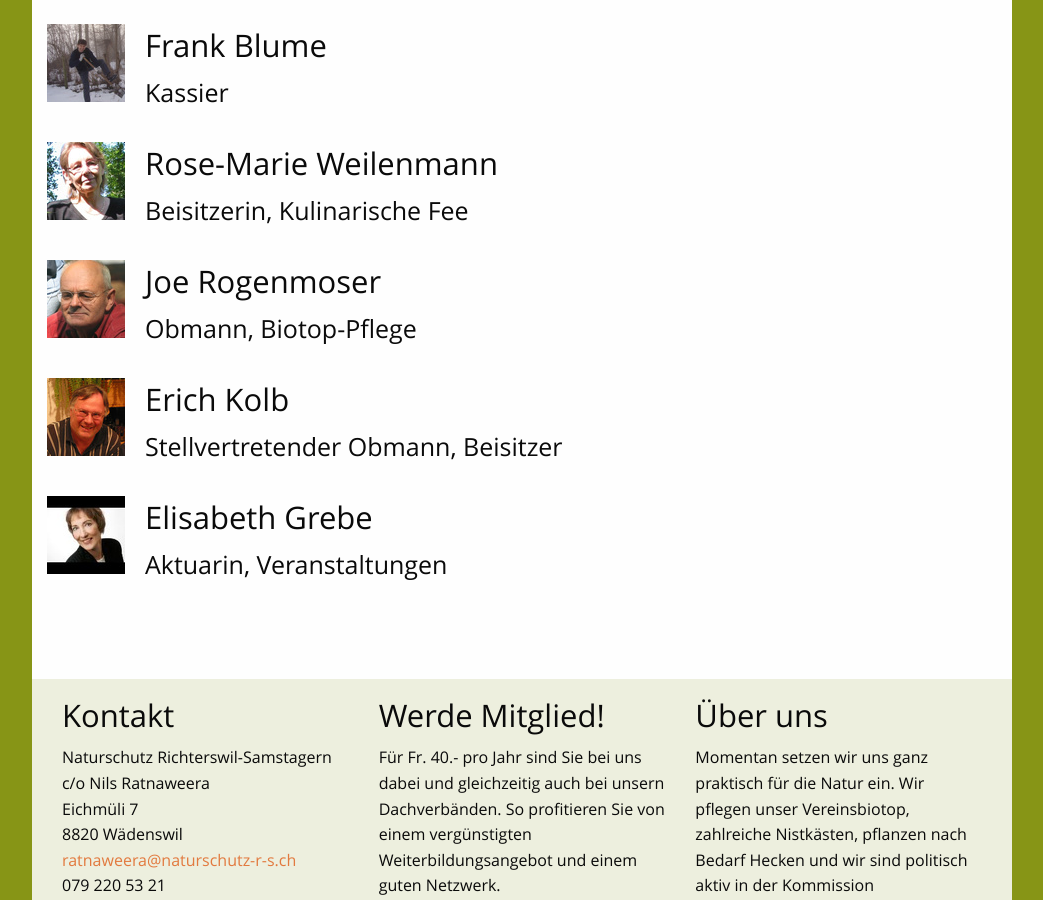
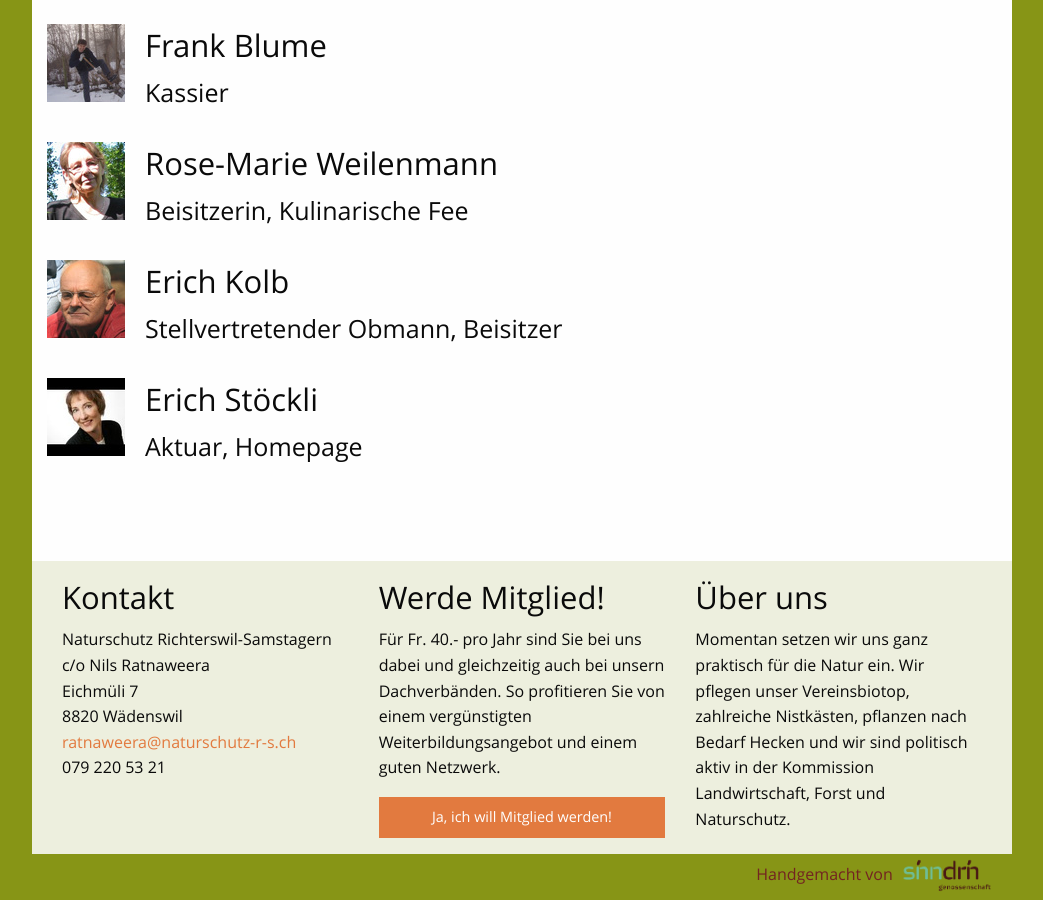
Before and after one commit to Naturschutz-Richterswil-Samstagern/Naturschutz-Richterswil-Samstagern.github.io, a Jekyll site: the page built from ueber-uns.md, in a window 1280 px wide and 900 px high, scrolled down 1117 px. Shown: the whole window, without its empty margins (118-1161 px from the left). Built offline with Jekyll 4.4.1, drawn with Linux system fonts in a browser that asks for light colours.

Commit message:
Update ueber-uns.md

```diff
--- a/ueber-uns.md
+++ b/ueber-uns.md
@@ -61,14 +61,6 @@
     <div class="clearfix">
       <img class="profile-image-small" width="78" src="/images/ueber-uns/joe-rogenmoser.jpg"/>
 
-      <h3>Joe Rogenmoser</h3>
-      <h4>Obmann, Biotop-Pflege</h4>
-    </div>
-  </div>
-  <div style="margin-bottom:20px" class="large-12 columns">
-    <div class="clearfix">
-      <img class="profile-image-small" width="78" src="/images/ueber-uns/erich-kolb.jpg"/>
-
       <h3>Erich Kolb</h3>
       <h4>Stellvertretender Obmann, Beisitzer </h4>
     </div>
@@ -77,8 +69,8 @@
     <div class="clearfix">
       <img class="profile-image-small" width="78" src="/images/ueber-uns/elisabeth-grebe.jpg"/>
 
-      <h3>Elisabeth Grebe</h3>
-      <h4>Aktuarin, Veranstaltungen</h4>
+      <h3>Erich Stöckli</h3>
+      <h4>Aktuar, Homepage</h4>
     </div>
   </div>
 </div>
```
